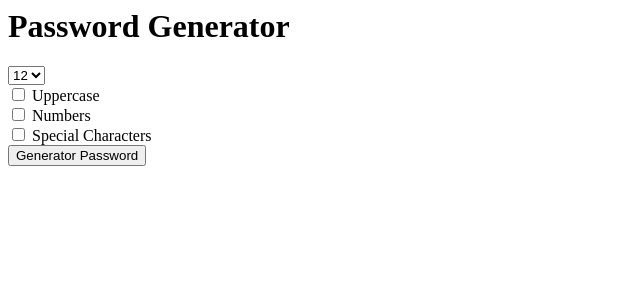
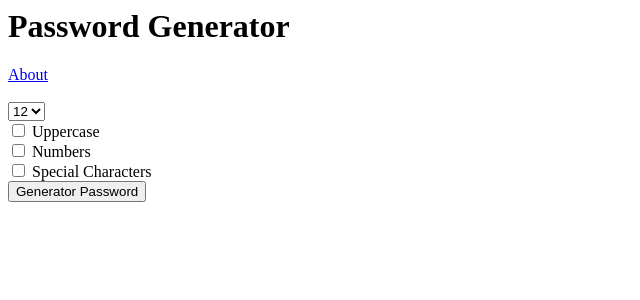
Before and after one commit to jyi468/password_generator, a Django app: page / in a window 1280 px wide. Shown: the top 300 px of the page, without its empty margins (0-640 px from the left). Run offline with Django 3.2, Linux system fonts and the light colour scheme.

Commit message:
Add about page

```diff
--- a/generator/templates/generator/home.html
+++ b/generator/templates/generator/home.html
@@ -1,6 +1,10 @@
 <h1>Password Generator</h1>
 
+<a href="{% url 'about' %}">About</a>
+
+
 <form action="{% url 'password' %}">  <!--Means we want to go to the 'password' view-->
+    <br>
     <select name="length">
         <option value="6">6</option>
         <option value="7">7</option>
--- a/generator/templates/generator/password.html
+++ b/generator/templates/generator/password.html
@@ -1,3 +1,3 @@
 <h1>Your password is :</h1>
 <h2>{{ password }}</h2>
-<a href="{% url 'home' %}">Go Home</a>
+<a href="{% url 'home' %}">Go Back Home</a>
--- a/generator/views.py
+++ b/generator/views.py
@@ -7,6 +7,10 @@ import random
 # Create your views here.
 def home(request):
     return render(request, 'generator/home.html', {'password': 'fj39gvkfgl'})
+
+
+def about(request):
+    return render(request, 'generator/about.html')
 
 
 def password(request):
--- a/password_generator/urls.py
+++ b/password_generator/urls.py
@@ -20,6 +20,7 @@ from generator import views
 urlpatterns = [
     # path('admin/', admin.site.urls),  # interacting with DB, admin stuff
     path('', views.home, name='home'),
+    path('about/', views.about, name='about'),
     # path('eggs', views.eggs)  # prepends the '/' character
     path('password/', views.password, name='password'),
 ]
```
Also changed, not shown: generator/templates/generator/about.html (+7 -0 lines).
